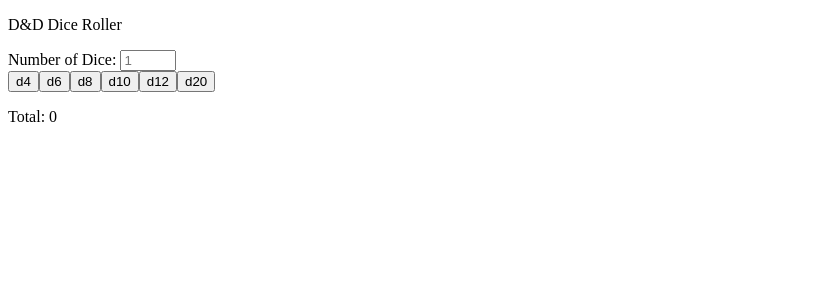
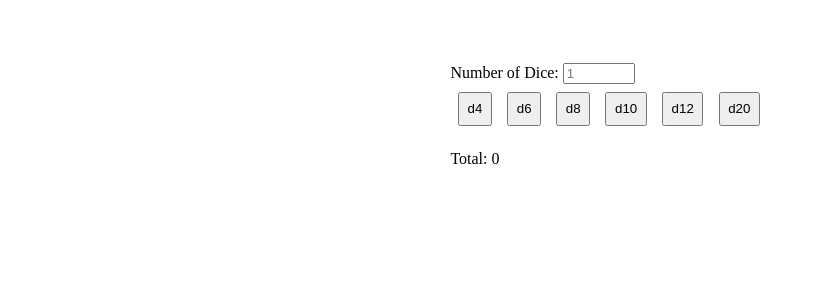
Before and after one commit to MorganWilliamson/dice-roll, a React (Create React App) app in the folder dice/: page / in a window 1280 px wide. Shown: the top 300 px of the page, without its empty margins (0-815 px from the left). Built offline with nearby package versions, Linux system fonts and the light colour scheme; the HTML template or start-up script is replaced by a standard one.

Commit message:
Added Header/Footer components.

```diff
--- a/dice/public/index.html
+++ b/dice/public/index.html
@@ -24,7 +24,7 @@
       work correctly both with client-side routing and a non-root public URL.
       Learn how to configure a non-root public URL by running `npm run build`.
     -->
-    <title>Dice Roller</title>
+    <title>D&D Dice Roller</title>
   </head>
   <body>
     <noscript>You need to enable JavaScript to run this app.</noscript>
--- a/dice/src/App.js
+++ b/dice/src/App.js
@@ -4,7 +4,6 @@
 function App() {
   return (
     <div className="App">
-      <p>D&D Dice Roller</p>
       <Roller />
     </div>
   );
--- a/dice/src/components/DiceRolling.js
+++ b/dice/src/components/DiceRolling.js
@@ -16,7 +16,7 @@
             <input className="multiplier-input"
                 type="number"
                 pattern="[0-9]*"
-                min="1" max="10"
+                min="1" max="1000"
                 placeholder="1"
                 onChange={props.update}
             />
--- a/dice/src/stylesheets/App.css
+++ b/dice/src/stylesheets/App.css
@@ -0,0 +1,3 @@
+.App {
+    margin: 5% 35%;
+}
--- a/dice/src/stylesheets/dice.css
+++ b/dice/src/stylesheets/dice.css
@@ -0,0 +1,5 @@
+.die {
+    /* border: none; */
+    padding: 2%;
+    margin: 2%;
+}
```
Also changed, not shown: dice/src/components/Footer.js (added), dice/src/components/Header.js (added), 1 other file (tests, documents, lock files or other folders).
